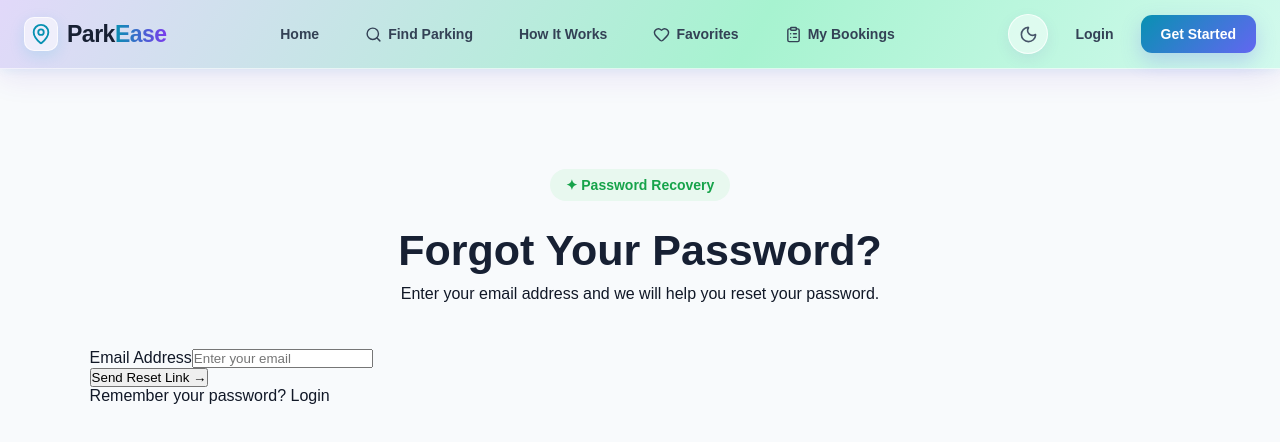
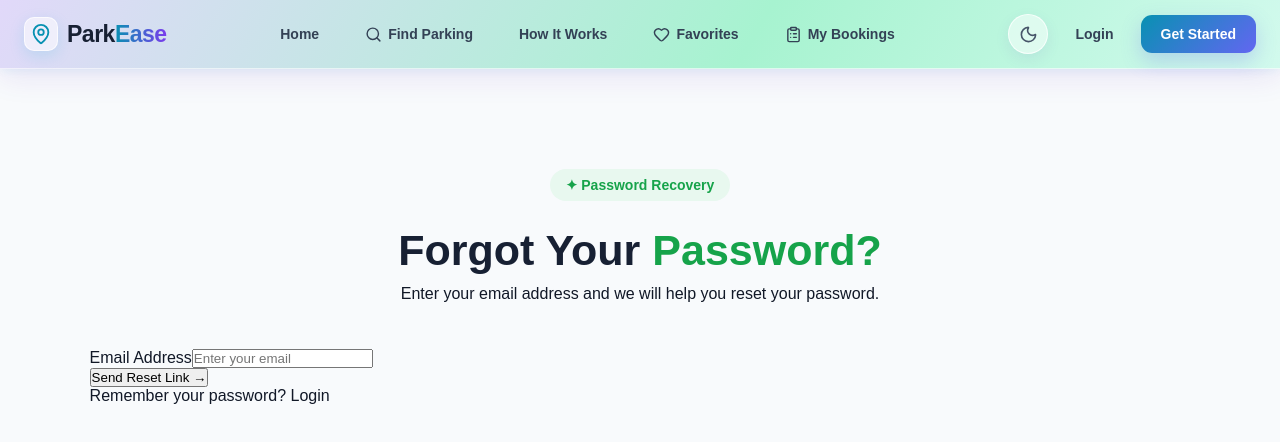
Before and after one commit to dibeyendu-dev/smart-parking-system, a React (Vite) app: page /forgot-password in a window 1280 px wide. Shown: the top 442 px of the page. Built offline with nearby package versions, Linux system fonts and the light colour scheme.

Commit message:
Forget password css part 4 added

```diff
--- a/src/css/ForgotPassword.css
+++ b/src/css/ForgotPassword.css
@@ -14,3 +14,6 @@
     color: #172033;
     margin: 10px 0;
 }
+.forgot-password-header h1 strong {
+    color: #16a34a;
+}
```
